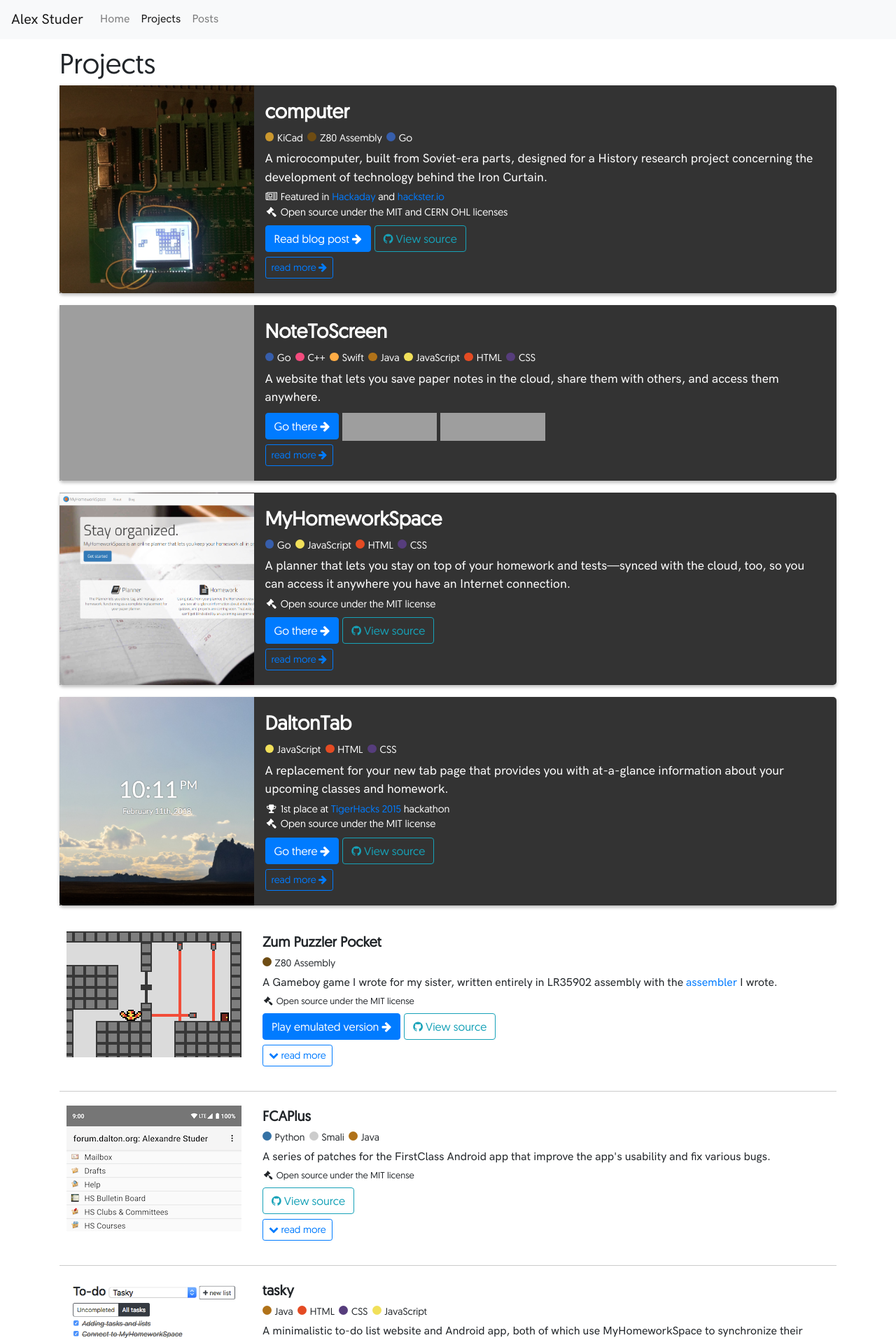
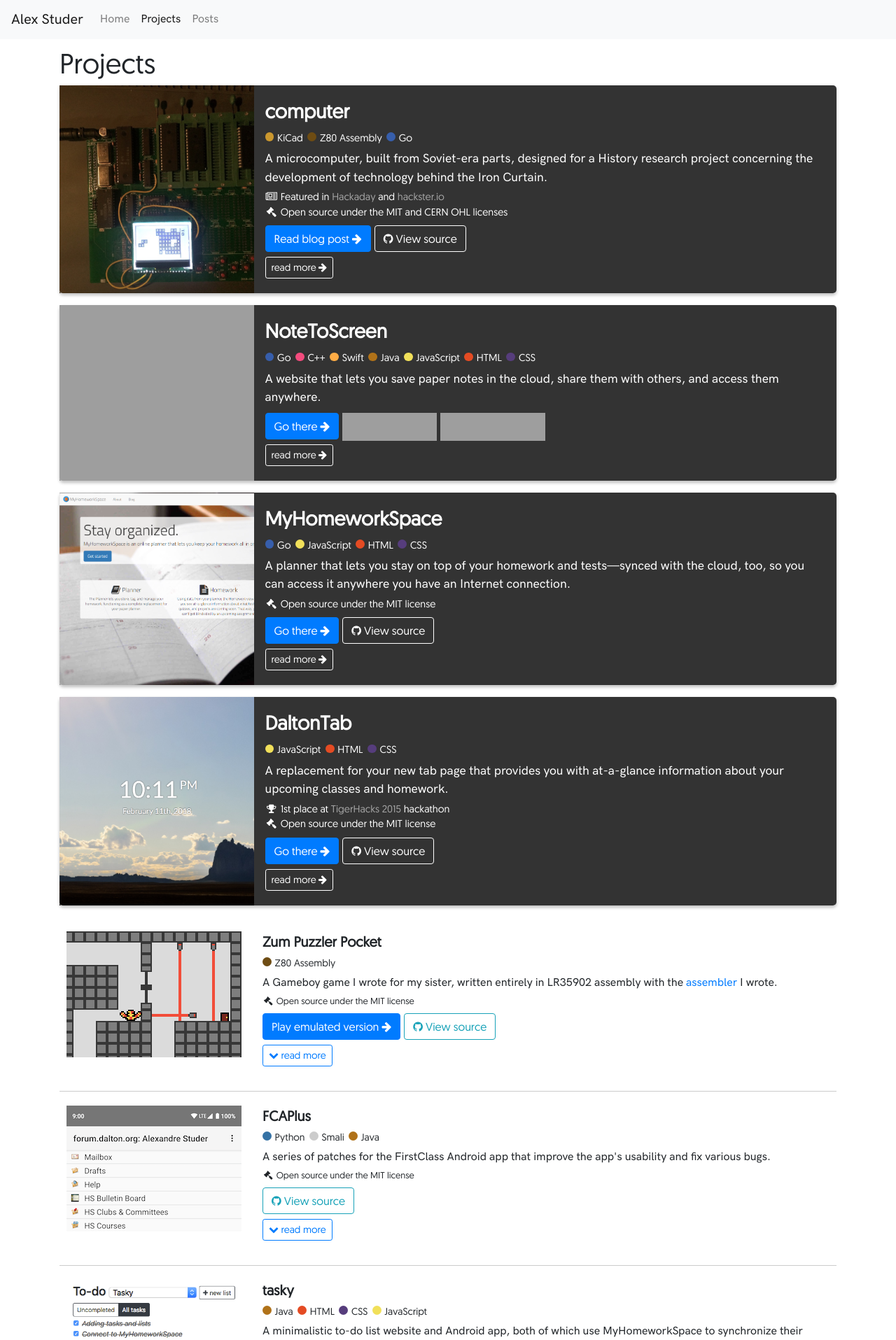
Before and after one commit to thatoddmailbox/thatoddmailbox.github.io, a Jekyll site: the page built from projects.html, in a window 1280 px wide. Shown: the top 1915 px of the page at 70% size. Built offline with Jekyll 4.4.1, drawn with Linux system fonts in a browser that asks for light colours; nearby versions of some CDN libraries; grey boxes are pictures that could not be loaded.

Commit message:
fix color of links on feature projects

```diff
--- a/css/projects.css
+++ b/css/projects.css
@@ -58,6 +58,18 @@
 }
 .project.feature .project-fact, .project.feature .project-technology-item {
 	font-size: 0.9rem;
+}
+.project.feature .btn-outline-primary, .project.feature .btn-outline-info {
+	border-color: white;
+	color: white;
+}
+.project.feature .btn-outline-primary:hover, .project.feature .btn-outline-info:hover {
+	background-color: white;
+	color: black;
+}
+
+.project.feature .project-facts a {
+	color: #a6a6a6;
 }
 
 .project-feature-info {
```
Also changed, not shown: _projects/daltontab.md (+1 -1 lines).
